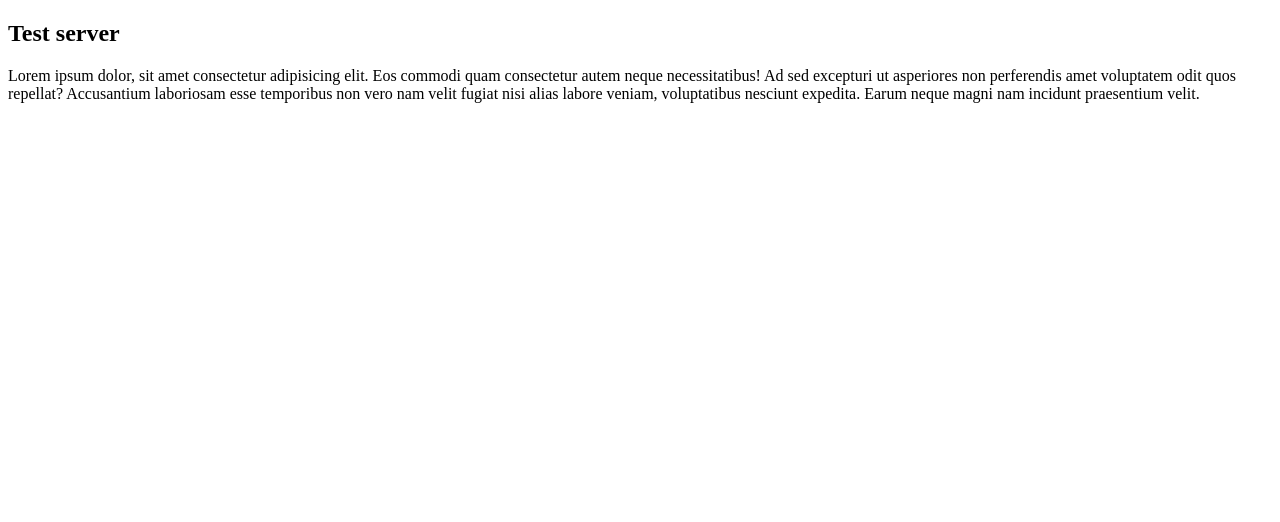
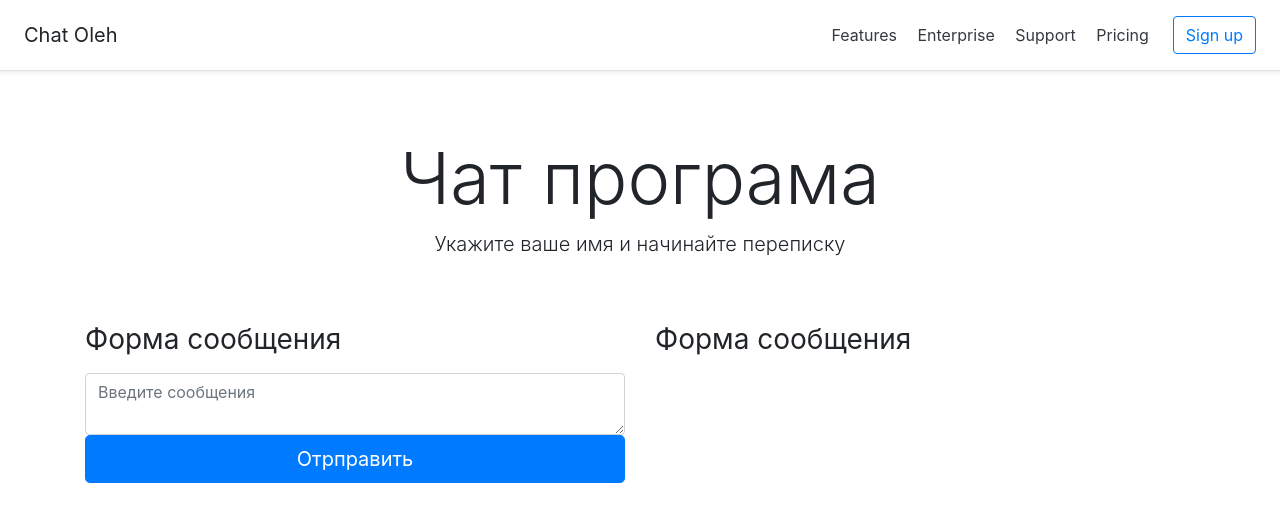
Before and after one commit to oliholeh/chat, a website: page index.html in a window 1280 px wide. Drawn offline with nearby package versions, Linux system fonts and the light colour scheme.

Commit message:
Create template for chat form(index.html)

```diff
--- a/index.html
+++ b/index.html
@@ -1,19 +1,55 @@
 <!DOCTYPE html>
-<html lang="en">
+<html lang="ru">
   <head>
     <meta charset="UTF-8" />
     <meta name="viewport" content="width=device-width, initial-scale=1.0" />
-    <title>Document</title>
+    <link
+      rel="stylesheet"
+      href="https://cdn.jsdelivr.net/npm/bootstrap@4.5.3/dist/css/bootstrap.min.css"
+      integrity="sha384-TX8t27EcRE3e/ihU7zmQxVncDAy5uIKz4rEkgIXeMed4M0jlfIDPvg6uqKI2xXr2"
+      crossorigin="anonymous"
+    />
+    <title>Chat Oleh</title>
   </head>
   <body>
-    <h2>Test server</h2>
-    <p>
-      Lorem ipsum dolor, sit amet consectetur adipisicing elit. Eos commodi quam
-      consectetur autem neque necessitatibus! Ad sed excepturi ut asperiores non
-      perferendis amet voluptatem odit quos repellat? Accusantium laboriosam
-      esse temporibus non vero nam velit fugiat nisi alias labore veniam,
-      voluptatibus nesciunt expedita. Earum neque magni nam incidunt praesentium
-      velit.
-    </p>
+    <div
+      class="d-flex flex-column flex-md-row align-items-center p-3 px-md-4 mb-3 bg-white border-bottom shadow-sm"
+    >
+      <h5 class="my-0 mr-md-auto font-weight-normal">Chat Oleh</h5>
+      <nav class="my-2 my-md-0 mr-md-3">
+        <a class="p-2 text-dark" href="#">Features</a>
+        <a class="p-2 text-dark" href="#">Enterprise</a>
+        <a class="p-2 text-dark" href="#">Support</a>
+        <a class="p-2 text-dark" href="#">Pricing</a>
+      </nav>
+      <a class="btn btn-outline-primary" href="#">Sign up</a>
+    </div>
+    <div class="container">
+      <div class="py-5 text-center">
+        <h2 class="display-3">Чат програма</h2>
+        <p class="lead">Укажите ваше имя и начинайте переписку</p>
+      </div>
+      <div class="row">
+        <div class="col-6">
+          <form class="form-signin">
+            <h2 class="h3 mb-3 font-weight-normal">Форма сообщения</h2>
+            <label for="message" class="sr-only">Сообщение</label>
+            <textarea
+              name="message"
+              id="message"
+              class="form-control"
+              placeholder="Введите сообщения"
+            ></textarea>
+            <button class="btn btn-lg btn-primary btn-block" type="submit">
+              Отрправить
+            </button>
+          </form>
+        </div>
+        <div class="col-6">
+          <h2 class="h3 mb-3 font-weight-normal">Форма сообщения</h2>
+          <div class="all_mess"></div>
+        </div>
+      </div>
+    </div>
   </body>
 </html>
```
